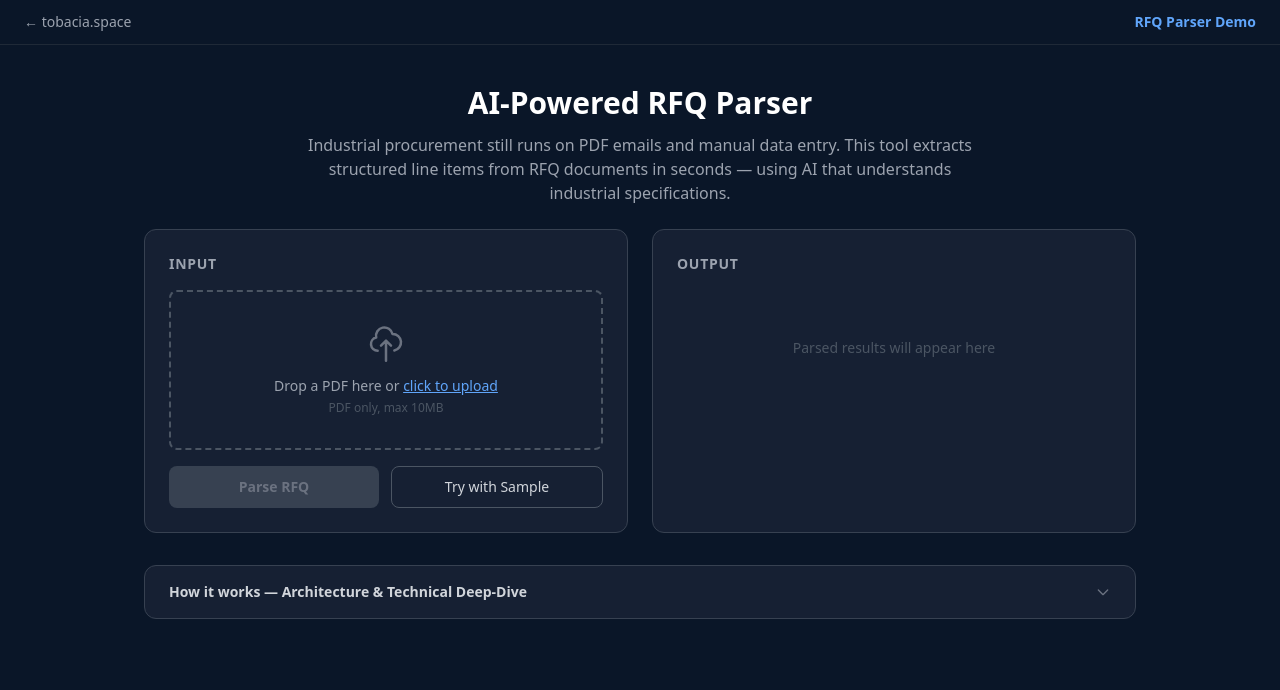
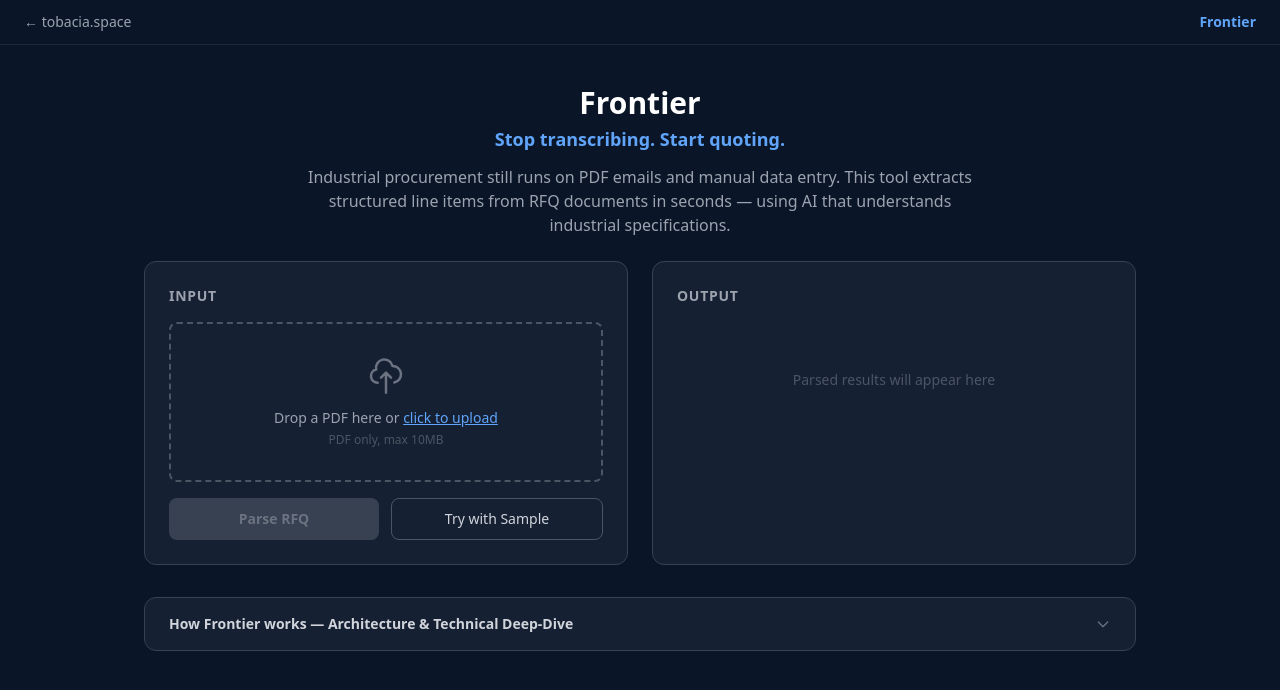
Before and after one commit to andrewflows/tobacia, a Jekyll site: the page rfq-parser.html, which Jekyll copies as it is, in a window 1280 px wide. Shown: the top 690 px of the page. Built offline with Jekyll 4.4.1, drawn with Linux system fonts in a browser that asks for light colours; nearby versions of some CDN libraries.

Commit message:
Add AI Portfolio page + rebrand RFQ Parser to Frontier

```diff
--- a/_layouts/default.html
+++ b/_layouts/default.html
@@ -73,6 +73,7 @@
         <a href="/about.html" class="hover:text-blue-400">About</a>
         <a href="/experience.html" class="hover:text-blue-400">Experience</a>
         <a href="/projects.html" class="hover:text-blue-400">Projects</a>
+        <a href="/ai-portfolio.html" class="hover:text-blue-400">AI Portfolio</a>
         <a href="/speaking.html" class="hover:text-blue-400">Speaking</a>
         <a href="/contact.html" class="hover:text-blue-400">Contact</a>
         <a href="/blog.html" class="hover:text-blue-400">Blog</a>
--- a/rfq-parser.html
+++ b/rfq-parser.html
@@ -3,8 +3,8 @@
 <head>
   <meta charset="UTF-8">
   <meta name="viewport" content="width=device-width, initial-scale=1.0">
-  <title>RFQ Parser — Andres Tobacia</title>
-  <meta name="description" content="AI-powered RFQ parser for industrial distribution. Upload a PDF, get structured quote data in seconds.">
+  <title>Frontier — Stop transcribing. Start quoting. | Andres Tobacia</title>
+  <meta name="description" content="Frontier — Stop transcribing. Start quoting. Drop an industrial RFQ, get structured quote data in seconds.">
   <script src="https://cdn.tailwindcss.com"></script>
   <script>
     tailwind.config = {
@@ -36,12 +36,13 @@
   <!-- Nav -->
   <nav class="border-b border-gray-800 px-6 py-3 flex items-center justify-between">
     <a href="https://tobacia.space" class="text-sm text-gray-400 hover:text-white transition">&larr; tobacia.space</a>
-    <span class="text-sm font-semibold text-blue-400">RFQ Parser Demo</span>
+    <span class="text-sm font-semibold text-blue-400">Frontier</span>
   </nav>
 
   <!-- Header -->
   <header class="max-w-5xl mx-auto px-4 pt-10 pb-6 text-center">
-    <h1 class="text-2xl sm:text-3xl font-bold text-white mb-3">AI-Powered RFQ Parser</h1>
+    <h1 class="text-2xl sm:text-3xl font-bold text-white mb-1">Frontier</h1>
+    <p class="text-blue-400 font-semibold text-lg mb-3">Stop transcribing. Start quoting.</p>
     <p class="text-gray-400 max-w-2xl mx-auto text-sm sm:text-base">
       Industrial procurement still runs on PDF emails and manual data entry.
       This tool extracts structured line items from RFQ documents in seconds — using AI that understands industrial specifications.
@@ -136,7 +137,7 @@
     <div class="mt-8">
       <details class="bg-navy-card border border-gray-700 rounded-xl">
         <summary class="px-6 py-4 text-sm font-semibold text-gray-300 hover:text-white transition flex items-center justify-between">
-          <span>How it works — Architecture & Technical Deep-Dive</span>
+          <span>How Frontier works — Architecture & Technical Deep-Dive</span>
           <svg class="w-4 h-4 text-gray-500 transform transition-transform" fill="none" stroke="currentColor" viewBox="0 0 24 24">
             <path stroke-linecap="round" stroke-linejoin="round" stroke-width="2" d="M19 9l-7 7-7-7"/>
           </svg>
```
Also changed, not shown: ai-portfolio.md (added, +73 -0 lines).
